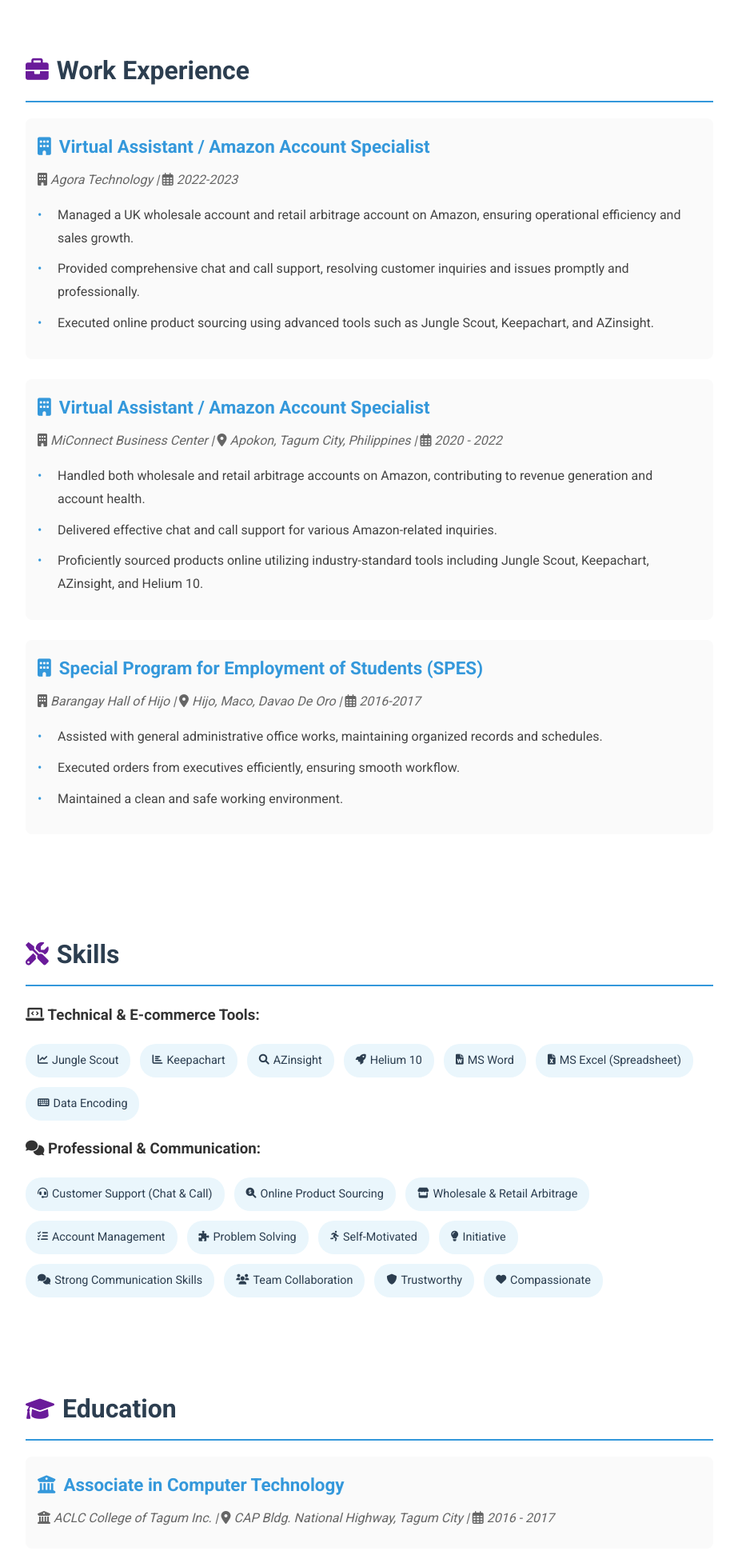
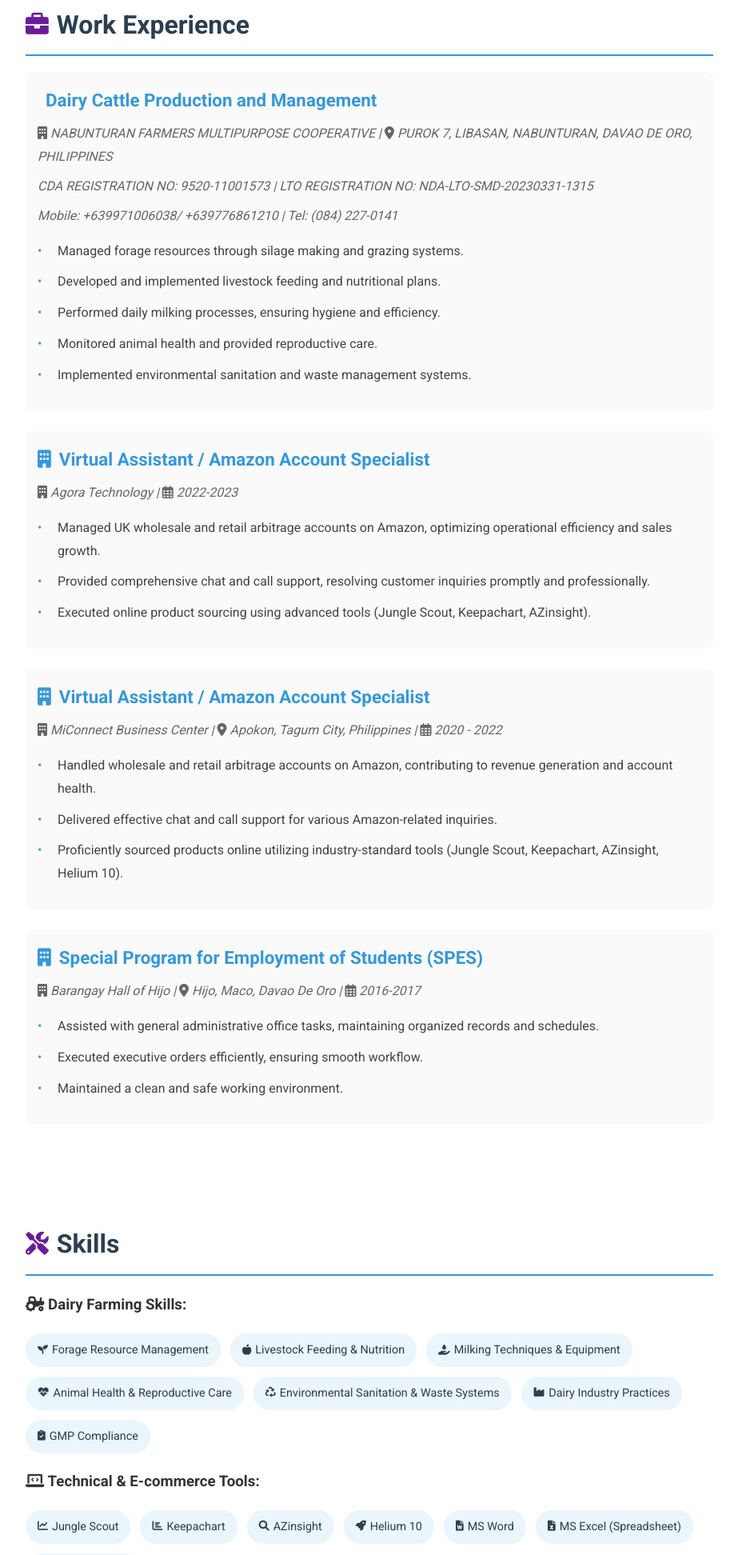
Before and after one commit to johnwesleyquintero/arwen-fabila, a plain HTML site: page index.html in a window 1280 px wide. Shown: the part 856-2800 px from the top of the page at 80% size, without its empty margins (178-1101 px from the left). Drawn offline with Linux system fonts and the light colour scheme.

Commit message:
docs: update resume content to reflect dairy farm work experience
- Changed professional title from "Amazon Account Specialist" to "Dairy Farm Worker"
- Updated professional summary to focus on dairy farming skills
- Added new work experience section for dairy cattle production
- Included new dairy farming skills and certifications sections
- Maintained existing e-commerce experience while restructuring content

```diff
--- a/index.html
+++ b/index.html
@@ -3,7 +3,7 @@
 <head>
     <meta charset="UTF-8">
     <meta name="viewport" content="width=device-width, initial-scale=1.0">
-    <title>Arwen Fabila - Amazon Account Specialist</title>
+    <title>Arwen Fabila - Dairy Farm Worker</title>
     <link rel="icon" href="public/favicon.svg" type="image/svg+xml">
     <link href="https://fonts.googleapis.com/css2?family=Roboto:wght@300;400;500;700&display=swap" rel="stylesheet">
     <link rel="stylesheet" href="https://cdnjs.cloudflare.com/ajax/libs/font-awesome/6.0.0-beta3/css/all.min.css">
@@ -240,7 +240,7 @@
         <div class="header-container">
             <img src="public/Arwen_Fabila_DP.png" alt="Arwen Fabila Profile Picture" class="profile-pic">
             <h1>ARWEN LORENZ LLUBIT FABILA</h1>
-            <p>Amazon Account Specialist</p>
+            <p>Dairy Farm Worker</p>
             <div class="contact-info">
                 <span><i class="fas fa-map-marker-alt"></i> Lupon-Lupon, Hijo, Maco, Davao de Oro</span>
                 <a href="mailto:arwenfabila23@gmail.com"><i class="fas fa-envelope"></i> arwenfabila23@gmail.com</a>
@@ -250,35 +250,48 @@
 
         <section id="summary">
             <h2><i class="fas fa-user-circle"></i>Professional Summary</h2>
-            <p>Highly motivated and results-driven Amazon Account Specialist with a proven track record in optimizing e-commerce operations for UK wholesale and retail arbitrage accounts. Possessing strong analytical skills and proficiency with key e-commerce tools like Jungle Scout, Keepachart, AZinsight, and Helium 10. Seeking a challenging role to leverage expertise in chat and call support, product sourcing, and administrative tasks to drive business growth and contribute to a dynamic team.</p>
+            <p>A dependable and organized farmhand with expertise in daily farm operations and a solid grasp of animal welfare principles. Seeking a Dairy Farm Worker position to apply skills in milking, feeding, and general farm maintenance, contributing to a productive and high-quality dairy farm.</p>
         </section>
 
         <section id="experience">
             <h2><i class="fas fa-briefcase"></i>Work Experience</h2>
             <div class="experience-item">
+                <h3><i class="fas fa-cow"></i>Dairy Cattle Production and Management</h3>
+                <p><i class="fas fa-building"></i> NABUNTURAN FARMERS MULTIPURPOSE COOPERATIVE | <i class="fas fa-map-marker-alt"></i> PUROK 7, LIBASAN, NABUNTURAN, DAVAO DE ORO, PHILIPPINES</p>
+                <p>CDA REGISTRATION NO: 9520-11001573 | LTO REGISTRATION NO: NDA-LTO-SMD-20230331-1315</p>
+                <p>Mobile: +639971006038/ +639776861210 | Tel: (084) 227-0141</p>
+                <ul>
+                    <li>Managed forage resources through silage making and grazing systems.</li>
+                    <li>Developed and implemented livestock feeding and nutritional plans.</li>
+                    <li>Performed daily milking processes, ensuring hygiene and efficiency.</li>
+                    <li>Monitored animal health and provided reproductive care.</li>
+                    <li>Implemented environmental sanitation and waste management systems.</li>
+                </ul>
+            </div>
+            <div class="experience-item">
                 <h3><i class="fas fa-building"></i>Virtual Assistant / Amazon Account Specialist</h3>
                 <p><i class="fas fa-building"></i> Agora Technology | <i class="far fa-calendar-alt"></i> 2022-2023</p>
                 <ul>
-                    <li>Managed a UK wholesale account and retail arbitrage account on Amazon, ensuring operational efficiency and sales growth.</li>
-                    <li>Provided comprehensive chat and call support, resolving customer inquiries and issues promptly and professionally.</li>
-                    <li>Executed online product sourcing using advanced tools such as Jungle Scout, Keepachart, and AZinsight.</li>
+                    <li>Managed UK wholesale and retail arbitrage accounts on Amazon, optimizing operational efficiency and sales growth.</li>
+                    <li>Provided comprehensive chat and call support, resolving customer inquiries promptly and professionally.</li>
+                    <li>Executed online product sourcing using advanced tools (Jungle Scout, Keepachart, AZinsight).</li>
                 </ul>
             </div>
             <div class="experience-item">
                 <h3><i class="fas fa-building"></i>Virtual Assistant / Amazon Account Specialist</h3>
                 <p><i class="fas fa-building"></i> MiConnect Business Center | <i class="fas fa-map-marker-alt"></i> Apokon, Tagum City, Philippines | <i class="far fa-calendar-alt"></i> 2020 - 2022</p>
                 <ul>
-                    <li>Handled both wholesale and retail arbitrage accounts on Amazon, contributing to revenue generation and account health.</li>
+                    <li>Handled wholesale and retail arbitrage accounts on Amazon, contributing to revenue generation and account health.</li>
                     <li>Delivered effective chat and call support for various Amazon-related inquiries.</li>
-                    <li>Proficiently sourced products online utilizing industry-standard tools including Jungle Scout, Keepachart, AZinsight, and Helium 10.</li>
+                    <li>Proficiently sourced products online utilizing industry-standard tools (Jungle Scout, Keepachart, AZinsight, Helium 10).</li>
                 </ul>
             </div>
             <div class="experience-item">
                 <h3><i class="fas fa-building"></i>Special Program for Employment of Students (SPES)</h3>
                 <p><i class="fas fa-building"></i> Barangay Hall of Hijo | <i class="fas fa-map-marker-alt"></i> Hijo, Maco, Davao De Oro | <i class="far fa-calendar-alt"></i> 2016-2017</p>
                 <ul>
-                    <li>Assisted with general administrative office works, maintaining organized records and schedules.</li>
-                    <li>Executed orders from executives efficiently, ensuring smooth workflow.</li>
+                    <li>Assisted with general administrative office tasks, maintaining organized records and schedules.</li>
+                    <li>Executed executive orders efficiently, ensuring smooth workflow.</li>
                     <li>Maintained a clean and safe working environment.</li>
                 </ul>
             </div>
@@ -286,6 +299,16 @@
 
         <section id="skills">
             <h2><i class="fas fa-tools"></i>Skills</h2>
+            <h3><i class="fas fa-tractor"></i> Dairy Farming Skills:</h3>
+            <ul class="skills-list">
+                <li><i class="fas fa-seedling"></i>Forage Resource Management</li>
+                <li><i class="fas fa-apple-alt"></i>Livestock Feeding & Nutrition</li>
+                <li><i class="fas fa-hand-holding-water"></i>Milking Techniques & Equipment</li>
+                <li><i class="fas fa-heartbeat"></i>Animal Health & Reproductive Care</li>
+                <li><i class="fas fa-recycle"></i>Environmental Sanitation & Waste Systems</li>
+                <li><i class="fas fa-industry"></i>Dairy Industry Practices</li>
+                <li><i class="fas fa-clipboard-check"></i>GMP Compliance</li>
+            </ul>
             <h3><i class="fas fa-laptop-code"></i> Technical & E-commerce Tools:</h3>
             <ul class="skills-list">
                 <li><i class="fas fa-chart-line"></i>Jungle Scout</li>
@@ -328,6 +351,23 @@
             </div>
         </section>
 
+        <section id="certifications">
+            <h2><i class="fas fa-certificate"></i>Certifications</h2>
+            <h3><i class="fas fa-cow"></i>Dairy Cattle Production And Management</h3>
+            <p style="margin-top: 10px; margin-bottom: 20px; color: #555;">All competencies, totaling 720 hours, gained directly from the National Dairy Authority (NDA), Southern Mindanao.</p>
+            <ul class="skills-list">
+                <li><i class="fas fa-award"></i>Foundations of Dairy Farming and Industry Practices</li>
+                <li><i class="fas fa-award"></i>Management of Forage Resources and Grazing Systems</li>
+                <li><i class="fas fa-award"></i>Livestock Feeding Strategies and Nutritional Planning</li>
+                <li><i class="fas fa-award"></i>Milking Techniques, Equipment Use, and Handling Procedures</li>
+                <li><i class="fas fa-award"></i>Animal Health Monitoring and Reproductive Care</li>
+                <li><i class="fas fa-award"></i>Milk Handling, Processing Standards, and GMP Compliance</li>
+                <li><i class="fas fa-award"></i>Operation and Upkeep of Farm Infrastructure and Equipment</li>
+                <li><i class="fas fa-award"></i>Implementation of Environmental Sanitation and Waste Systems</li>
+                <li><i class="fas fa-award"></i>On-Site Exposure to Multiple Dairy Farm Settings</li>
+            </ul>
+        </section>
+
         <footer>
             <p style="text-align: center; margin-top: 40px; color: #777; font-size: 0.9em;">Character references available upon request.</p>
             <p style="text-align: center; font-size: 0.8em; color: #999;">Created by <a href="https://wescode.vercel.app/" style="color: #3498db; text-decoration: none;">Wesley Quintero</a></p>
```
Also changed, not shown: 1 other file.
